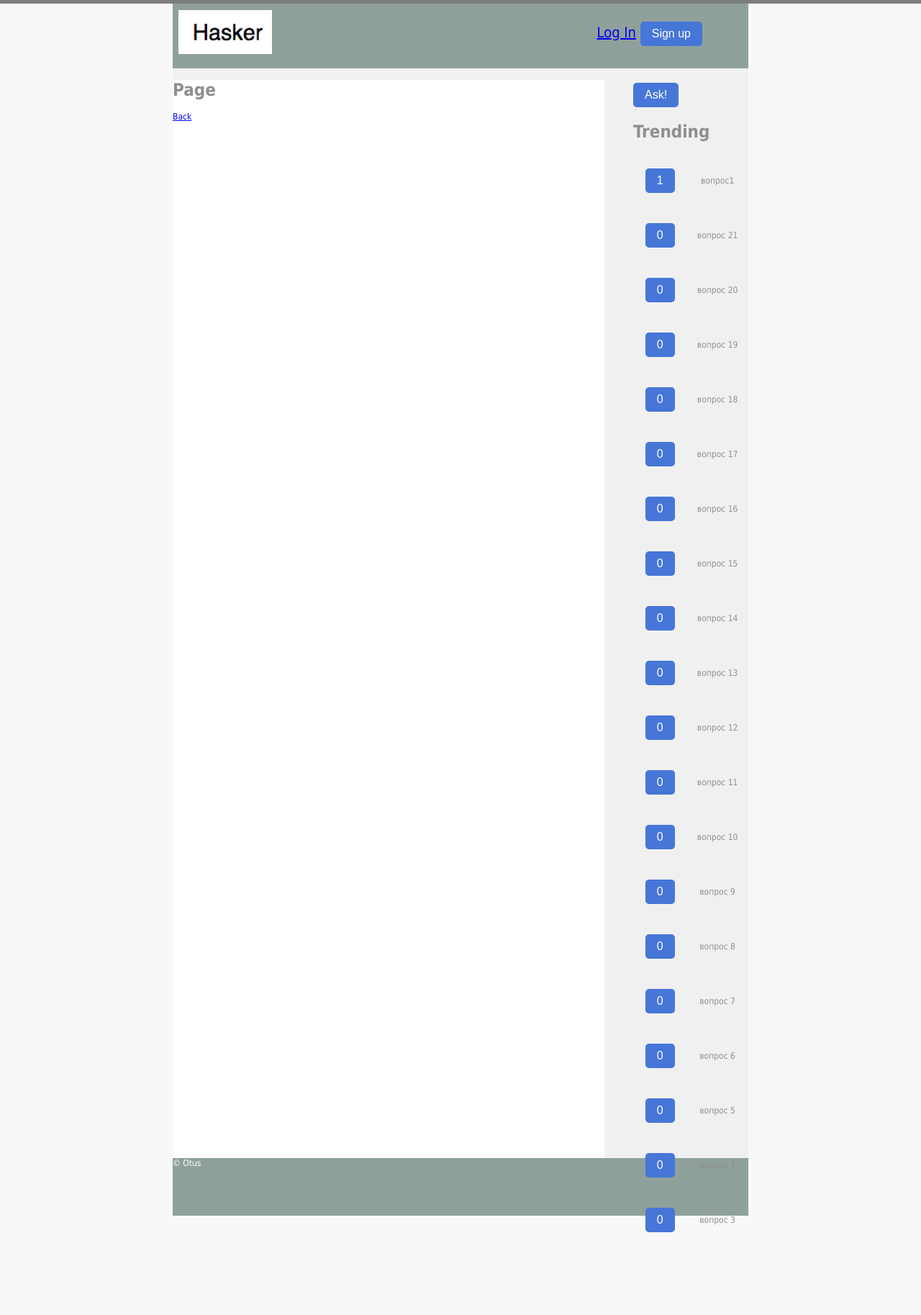
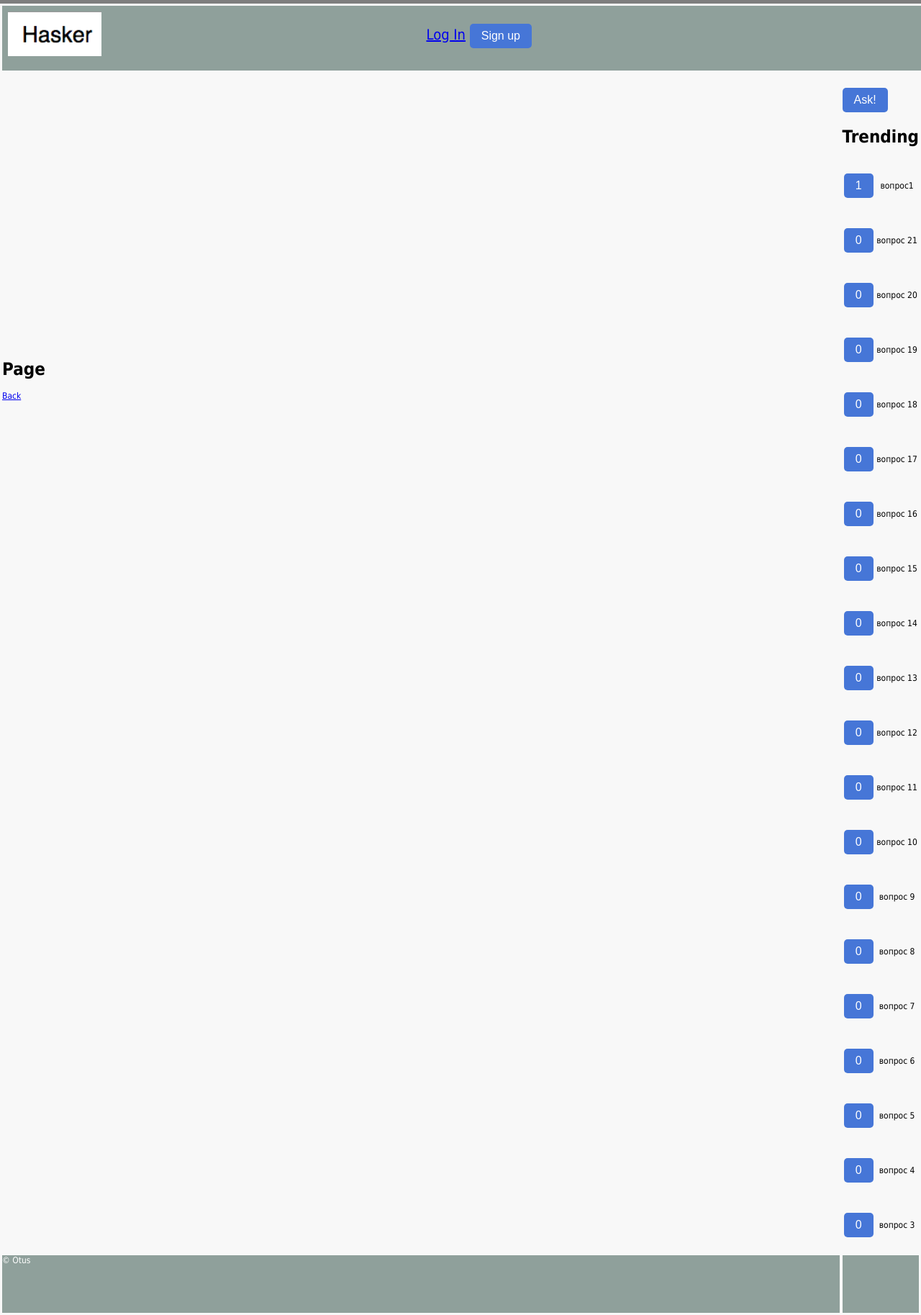
Before and after one commit to 7361cid/dz6, a Django app: page //1/ in a window 1280 px wide. Shown: the whole page at 72% size. Before the commit the page ends 1712 px from the top, so only its background shows below. Run offline with Django 3.2, Linux system fonts and the light colour scheme; data comes from the database, SQL or seed files in the repository.

Commit message:
верстка

```diff
--- a/mysite/blog/urls.py
+++ b/mysite/blog/urls.py
@@ -1,11 +1,10 @@
 from django.urls import path
 
-from .views import QuestionListView, question_with_answers_view, QuestionCreateView, vote_for_question, \
+from .views import question_with_answers_view, QuestionCreateView, vote_for_question, \
     make_answer_right
 
 
 urlpatterns = [
-    path(r'question_list/', QuestionListView.as_view(), name='question_list'),
     path(r'question_list/<int:pk>/', question_with_answers_view, name='question'),
     path('question_list/add/', QuestionCreateView.as_view(), name='question_new'),
     path('question_list/<int:pk>/vote_for_question/', vote_for_question, name='vote_for_question'),
--- a/mysite/media/css/styles.css
+++ b/mysite/media/css/styles.css
@@ -1,6 +1,5 @@
 
 body {
-	color: #8f8f8f;
 	font: 12px Tahoma, sans-serif;
 	background-color: #f8f8f8;
 	border-top: 5px solid #7e7e7e;
@@ -109,37 +108,37 @@ li{list-style-position:inside;}
     margin: 0 auto; /* Выравнивнить весь блок по центру */
     background: #f0f0f0; /* Цвет фона левой колонки */
    }
-   #header {
+
+.header {
     font-size: 20px; /* Размер текста в шапке */
     text-align: center; /* Выравнивание текст шапки по центру */
     padding: 5px; /* Отступы внутри блока шапки */
     background: #8fa09b; /* Цвет фона шапки */
     color: #fff; /* Цвет текста */
     height: 10vh;
+    width: 100%;
 
 }
-
-#header-left {
-    width: 20%;
-}
-   .sidebar {
-    width: 20%; /* Ширина блока */
-    height: 80%;
-    float: right; /* Обтекание блока по правому краю */
-   }
-   .content {
-    width: 75%;
-    height: 80%;
-    background: #fff; /* Цвет фона правого блока */
-   }
    .footer {
-    width: 100vh;
+    width: 100%;
     height: 10vh;
-    background: #8fa09b; /* Цвет фона нижнего блока-подвала */
-    color: #fff; /* Цвет текста подвала */
+    background: #8fa09b;
+    color: #fff;
     margin:0 auto;
    }
 
 .pagination {
     width: 80%;
 }
+
+.td_head {
+    width: 100%;
+}
+
+.td_sidebar {
+   width: 20%;
+}
+
+.td_content_center {
+   width: 80%;
+}
--- a/mysite/templates/base.html
+++ b/mysite/templates/base.html
@@ -7,17 +7,39 @@
 	<link rel="stylesheet" href="/media/css/styles.css" type="text/css">
  </head>
  <body>
-  <div class="container">
-   <div id="header">
-	   {% block content %} {% endblock %}
-   </div>
-   <div class="sidebar">
-       {% block sidebar %} {% endblock %}
-   </div>
-   <div class="content">
-       {% block content_center %} {% endblock %}
-   </div>
-<div class="footer">&copy; Otus</div>
-</div>
+      <table>
+            <tr>
+                <td class="td_head">
+                    <div class="header">
+                        {% block content %} {% endblock %}
+                    </div>
+                </td>
+                <td>
+                    <div class="header">
+                        {% block user %} {% endblock %}
+                    </div>
+                </td>
+            </tr>
+            <tr>
+                <td class="td_content_center">
+                    <div>
+                        {% block content_center %} {% endblock %}
+                    </div>
+                </td>
+                <td class="td_sidebar">
+                    <div>
+                        {% block sidebar %} {% endblock %}
+                    </div>
+                </td>
+            </tr>
+            <tr>
+                <td class="td_head">
+                    <div class="footer">&copy; Otus </div>
+                </td>
+                <td>
+                    <div class="footer"></div>
+                </td>
+            </tr>
+      </table>
 </body>
 </html>
--- a/mysite/templates/home.html
+++ b/mysite/templates/home.html
@@ -9,7 +9,7 @@
                 <a id="logo" href="/"><img src="/media/images/logo.png" alt="Whitesquare logo"></a>
             </td>
             <td class="table_column">
-                <form name="search" action="#" method="get">
+                <form name="search" action="/" method="get">
                     <div class="search">
                       <input type="search" placeholder="Search" name="q">
                       <input class="search_button"  type="submit" value="GO">
--- a/mysite/templates/question_new.html
+++ b/mysite/templates/question_new.html
@@ -21,6 +21,7 @@
 {% endblock %}
 
 {% block content_center %}
+    <h1> Ask a question </h1>
     <form action="" method="post"> {% csrf_token %}
     {{ form.as_p }}
         <input type="submit" value="Сохранить">
--- a/mysite/templates/user_profile.html
+++ b/mysite/templates/user_profile.html
@@ -70,3 +40,34 @@
   {% endfor %}
 </table>
 {% endblock %}
+
+{% block content_center %}
+
+    <div class="header-bar">
+        <h1>Page {{ user.username }}</h1>
+        <a href="{% url 'home' %}">Back</a>
+    </div>
+
+    {% if user.profile_pic %}
+      <img src="{{ user.profile_pic.url }}" height=100 width=100><br><br>
+    {% endif %}
+    {% if user.pk == page_user.pk %}
+        <form method="post">
+              {% csrf_token %}
+              {{ form.as_p }}
+              <button type="submit">Log In</button>
+        </form>
+    {% endif %}
+    <table>
+        {% for q in  questions_trends  %}
+            <tr>
+                <td class="table_question_data">
+                    <div class="invisible">для растяжения блока</div>
+                </td>
+                <td class="table_question_data">
+                    <div class="invisible">для растяжения блока</div>
+                </td>
+            </tr>
+        {% endfor %}
+    </table>
+{% endblock %}
--- a/mysite/users/views.py
+++ b/mysite/users/views.py
@@ -24,6 +24,11 @@ class SignUp(CreateView):
     form_class = RegisterForm
     template_name = 'registration\\signup.html'
     success_url = reverse_lazy('login')
+
+    def get_context_data(self, **kwargs):
+        ctx = super(SignUp, self).get_context_data(**kwargs)
+        ctx['questions_trends'] = Question.objects.order_by('-rating', '-date')[:20]
+        return ctx
 
 
 def login_user(request):
```
Also changed, not shown: other parts of mysite/templates/user_profile.html (+0 -30 lines), mysite/blog/views.py (+2 -7 lines), mysite/templates/question.html (+15 -0 lines), mysite/templates/registration/login.html (+28 -0 lines), mysite/templates/registration/signup.html (+67 -6 lines).
